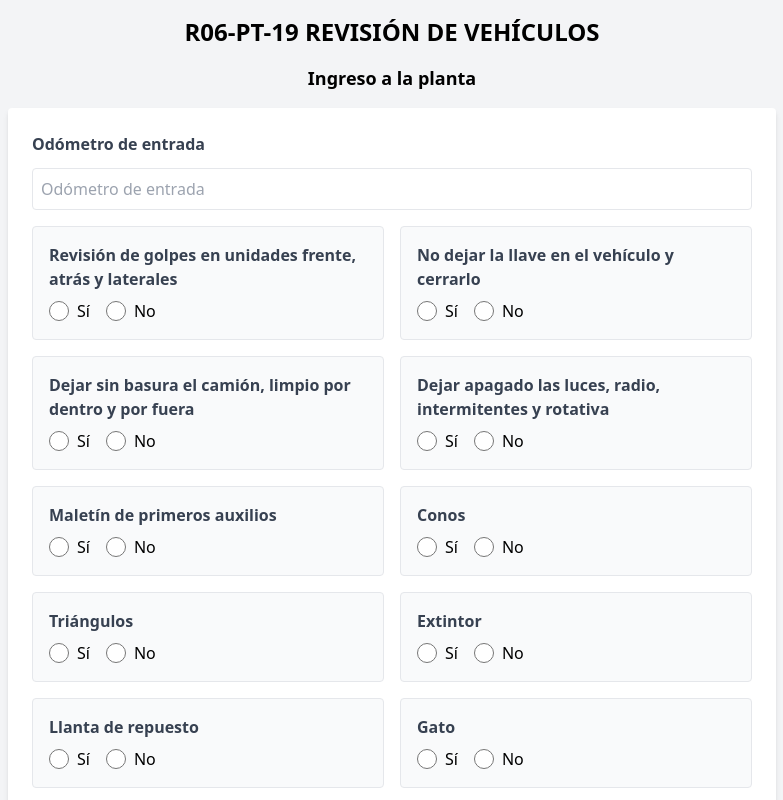
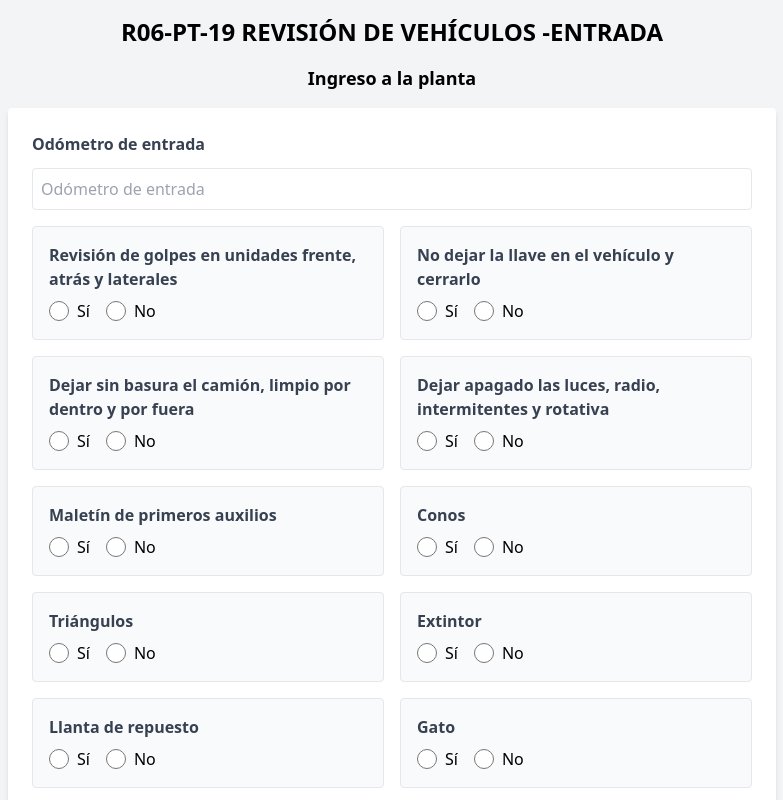
Before and after one commit to rRegistroVehicular1/registro-vehicular-frontend, a React (Vite) app: page /registro-inspeccion-entrada in a window 1280 px wide. Shown: the top 800 px of the page, without its empty margins (248-1031 px from the left). Built offline with nearby package versions, Linux system fonts and the light colour scheme.

Commit message:
Update InsRegistroEntrada.tsx

```diff
--- a/src/views/InsRegistroEntrada.tsx
+++ b/src/views/InsRegistroEntrada.tsx
@@ -50,7 +50,7 @@ function RegistroInspeccionEntrada() {
     return (
         <div className="flex flex-col items-center justify-center min-h-screen bg-gray-100 p-4">
             <h1 className="text-2xl font-bold mb-4 text-center">
-                R06-PT-19 REVISIÓN DE VEHÍCULOS
+                R06-PT-19 REVISIÓN DE VEHÍCULOS -ENTRADA
             </h1>
             <p className="text-center text-lg font-semibold mb-4">Ingreso a la planta</p>
             <form
```
